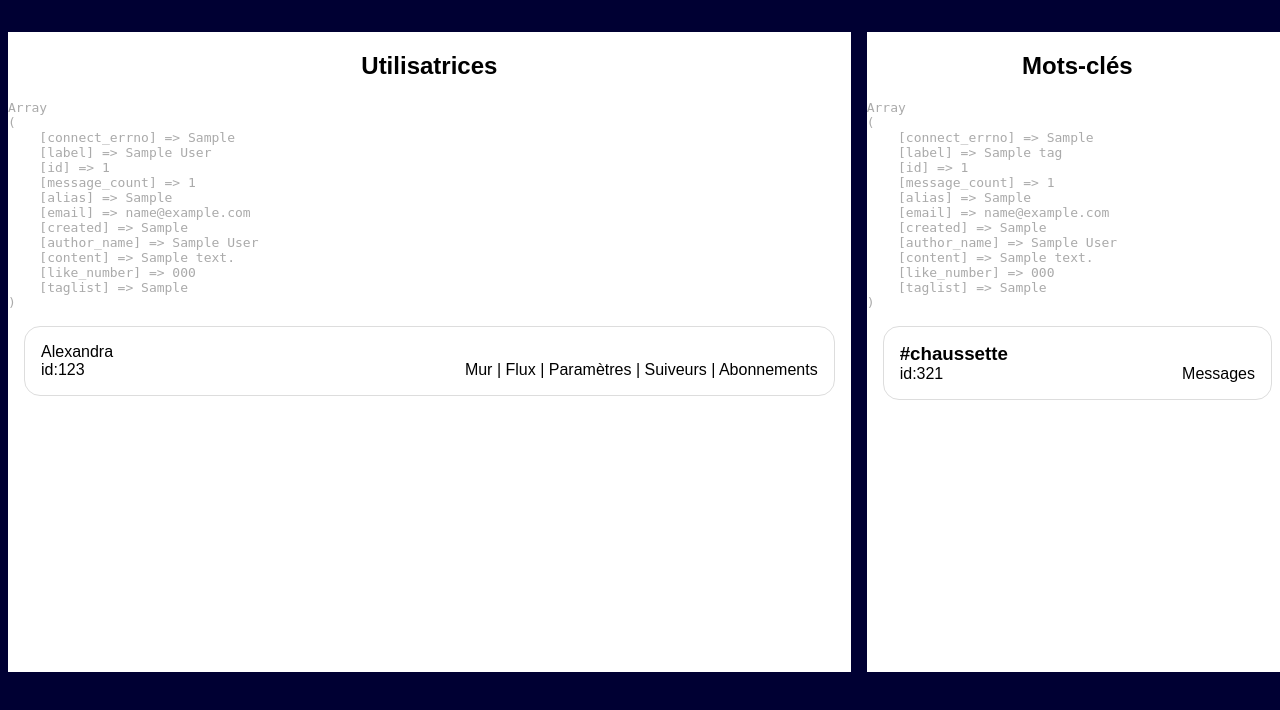
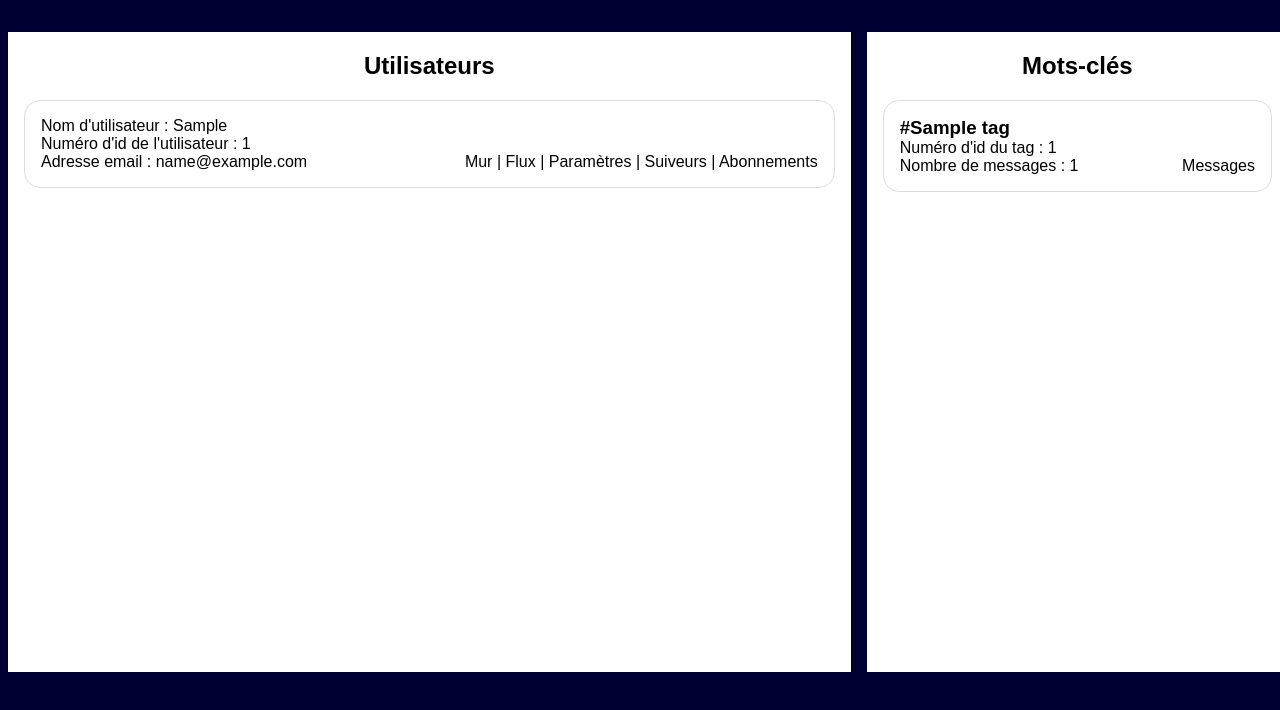
Before and after one commit to boris-valero/social_network, a PHP site: page /admin.php in a window 1280 px wide. Shown: the part 90-800 px from the top of the page. Run offline with PHP 8.4, Linux system fonts and the light colour scheme; tables that the repository leaves empty or names only in its code hold one stand-in row (values such as "Sample post").

Commit message:
Update Admin.php

```diff
--- a/admin.php
+++ b/admin.php
@@ -27,12 +27,7 @@
         </header>
 
         <?php
-        /**
-         * Etape 1: Ouvrir une connexion avec la base de donnée.
-         */
-        // on va en avoir besoin pour la suite
-        $mysqli = new mysqli("localhost", "root", "root", "socialnetwork");
-        //verification
+        $mysqli = new mysqli("localhost", "root", "getenv('DB_PASS')", "socialnetwork");
         if ($mysqli->connect_errno)
         {
             echo("Échec de la connexion : " . $mysqli->connect_error);
@@ -43,71 +38,65 @@
             <aside>
                 <h2>Mots-clés</h2>
                 <?php
-                /*
-                 * Etape 2 : trouver tous les mots clés
-                 */
-                $laQuestionEnSql = "SELECT * FROM `tags` LIMIT 50";
+$laQuestionEnSql = "
+    SELECT tags.id, tags.label, COUNT(posts_tags.post_id) as message_count
+    FROM tags
+    LEFT JOIN posts_tags ON tags.id = posts_tags.tag_id
+    GROUP BY tags.id
+    LIMIT 50";
 $lesInformations = $mysqli->query($laQuestionEnSql);
-                // Vérification
 if ( ! $lesInformations)
 {
     echo("Échec de la requete : " . $mysqli->error);
     exit();
 }
 
-                /*
-                 * Etape 3 : @todo : Afficher les mots clés en s'inspirant de ce qui a été fait dans news.php
-                 * Attention à en pas oublier de modifier tag_id=321 avec l'id du mot dans le lien
-                 */
-                while ($tag = $lesInformations->fetch_assoc())
-                {
-                    echo "<pre>" . print_r($tag, 1) . "</pre>";
+while ($tag = $lesInformations->fetch_assoc()) {
     ?>
     <article>
-                        <h3>#chaussette</h3>
-                        <p>id:321</p>
+        <h3>#<?php echo htmlspecialchars($tag['label']); ?></h3>
+        <p>Numéro d'id du tag : <?php echo htmlspecialchars($tag['id']); ?></p>
+        <br>
+        <p>Nombre de messages : <?php echo htmlspecialchars($tag['message_count']); ?></p>
         <nav>
-                            <a href="tags.php?tag_id=321">Messages</a>
+            <a href="tags.php?tag_id=<?php echo htmlspecialchars($tag['id']); ?>">Messages</a>
         </nav>
     </article>
-                <?php } ?>
+    <?php
+}
+                ?>
             </aside>
             <main>
-                <h2>Utilisatrices</h2>
+    <h2>Utilisateurs</h2>
     <?php
-                /*
-                 * Etape 4 : trouver tous les mots clés
-                 * PS: on note que la connexion $mysqli à la base a été faite, pas besoin de la refaire.
-                 */
     $laQuestionEnSql = "SELECT * FROM `users` LIMIT 50";
     $lesInformations = $mysqli->query($laQuestionEnSql);
-                // Vérification
     if ( ! $lesInformations)
     {
         echo("Échec de la requete : " . $mysqli->error);
         exit();
     }
 
-                /*
-                 * Etape 5 : @todo : Afficher les utilisatrices en s'inspirant de ce qui a été fait dans news.php
-                 * Attention à en pas oublier de modifier dans le lien les "user_id=123" avec l'id de l'utilisatrice
-                 */
-                while ($tag = $lesInformations->fetch_assoc())
+    while ($user = $lesInformations->fetch_assoc())
     {
-                    echo "<pre>" . print_r($tag, 1) . "</pre>";
         ?>
         <article>
-                        <h3>Alexandra</h3>
-                        <p>id:123</p>
+            <h3>Nom d'utilisateur : <?php echo htmlspecialchars($user['alias']); ?></h3>
+            <p>Numéro d'id de l'utilisateur : <?php echo htmlspecialchars($user['id']); ?></p>
+            <br>
+            <p>Adresse email : <?php echo htmlspecialchars($user['email']); ?></p>
+
             <nav>
-                            <a href="wall.php?user_id=123">Mur</a>
-                            | <a href="feed.php?user_id=123">Flux</a>
-                            | <a href="settings.php?user_id=123">Paramètres</a>
-                            | <a href="followers.php?user_id=123">Suiveurs</a>
-                            | <a href="subscriptions.php?user_id=123">Abonnements</a>
+                <a href="wall.php?user_id=<?php echo htmlspecialchars($user['id']); ?>">Mur</a>
+                | <a href="feed.php?user_id=<?php echo htmlspecialchars($user['id']); ?>">Flux</a>
+                | <a href="settings.php?user_id=<?php echo htmlspecialchars($user['id']); ?>">Paramètres</a>
+                | <a href="followers.php?user_id=<?php echo htmlspecialchars($user['id']); ?>">Suiveurs</a>
+                | <a href="subscriptions.php?user_id=<?php echo htmlspecialchars($user['id']); ?>">Abonnements</a>
             </nav>
         </article>
-                <?php } ?>
+        <?php
+    }
+    ?>
 </main>
         </div>
     </body>
```
Lines whose indentation alone changed are shown as unchanged.
